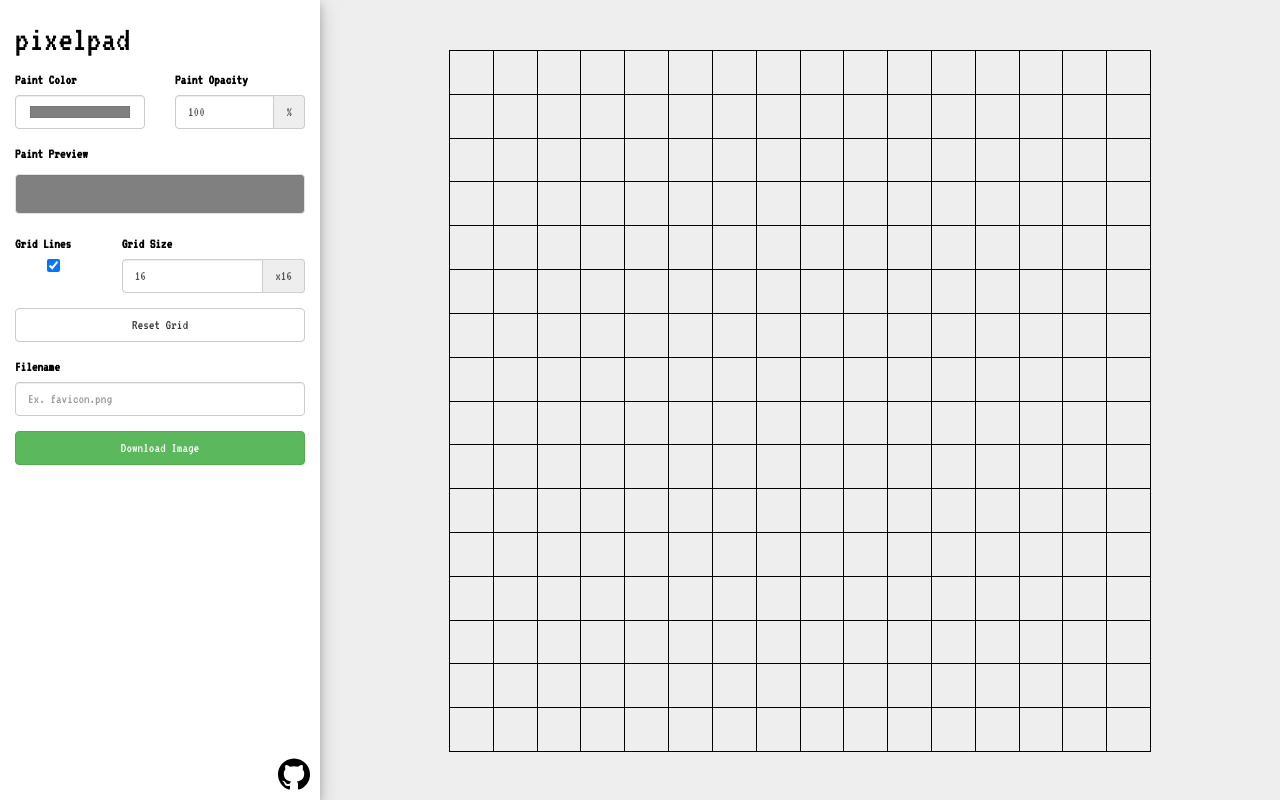
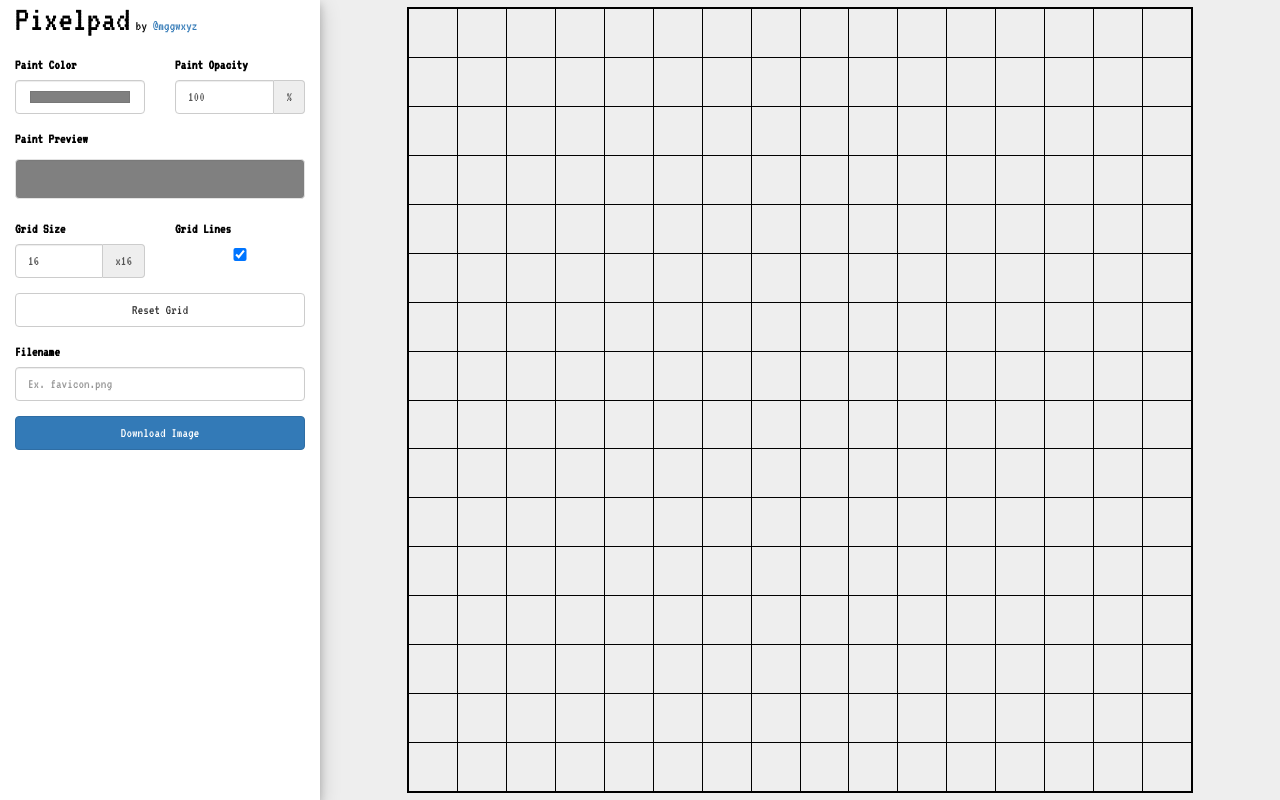
Before and after one commit to mgg9xv/jquery-sketchpad, a plain HTML site: page index.html in a window 1280 px wide. Drawn offline with nearby package versions, Linux system fonts and the light colour scheme.

Commit message:
minor updates

```diff
--- a/css/main.css
+++ b/css/main.css
@@ -1,19 +1,17 @@
 html,body {
     height: 100%;
     weight: 100%;
-    font-family: 'VT323', monospace;
-}
-
-h1 {
-    display: inline-block;
-}
-
-body {
     margin: 0;
     padding: 0;
 }
 
-.background {
+#main-heading {
+    margin: 0 0 15px 0;
+    display: inline-block;
+}
+
+#main-container {
+    height: 100%;
     background-color: #eeeeee;
     font-family: 'VT323', monospace;
 }
@@ -32,15 +30,24 @@ body {
     display: block;
     text-align: center;
     font-size: 32px;
-    margin: 0 auto;
-    padding: 6px 12px;
+}
+
+#grid-panel {
+    height: 100%;
+    position: relative;
 }
 
 #grid-container {
-    margin: 0 auto;
-    margin-top: 50px;
+    position: absolute;
+    top: 50%;
+    left: 50%;
+    transform: translate(-50%, -50%);
     border: 1px solid black;
-    /* box-shadow: 0 4px 8px 0 rgba(0, 0, 0, 0.2), 0 6px 20px 0 rgba(0, 0, 0, 0.19); */
+}
+
+#grid-table {
+    width: 100%;
+    height: 100%;
 }
 
 table {
@@ -58,30 +65,3 @@ th, td {
     color: black;
     box-shadow: 0 4px 8px 0 rgba(0, 0, 0, 0.2), 0 6px 20px 0 rgba(0, 0, 0, 0.19);
 }
-
-#grid-panel {
-    height: 100%;
-}
-
-input[type=button] {
-    margin-top: 10px;
-    margin-bottom: 10px;
-}
-
-.center-child  {
-    text-align: center;
-}
-
-.bottom-right {
-    right: 0;
-    bottom: 0;
-    position: absolute;
-}
-
-.align-right {
-    float: right;
-}
-
-img {
-    margin: 10px;
-}
--- a/index.html
+++ b/index.html
@@ -1,9 +1,9 @@
 <!DOCTYPE html>
 <html lang="en">
     <head>
-        <title>pixelpad</title>
+        <title>Pixelpad</title>
         <meta name="viewport" content="width=device-width, initial-scale=1.0">
-        <link rel="icon" type="image/x-icon" href="./images/favicon.ico">
+        <link rel="icon" type="image/x-icon" href="./images/pixelpad-icon-1.png">
 
         <!-- CSS Dependencies -->
         <link href="https://fonts.googleapis.com/css?family=VT323" rel="stylesheet">
@@ -13,12 +13,15 @@
 
     </head>
     <body>
-        <div class="container-fluid full-height background">
+        <div id="main-container" class="container-fluid">
             <div class="row full-height">
                 <div id="control-panel" class="full-height col-md-3 col-sm-4 col-xs-12">
                     <div class="row">
                         <div class="col-xs-12">
-                            <h1>pixelpad</h1>
+                            <h1 id="main-heading">Pixelpad</h1>
+                            <span>
+                                by <a href="https://github.com/mggwxyz">@mggwxyz</a>
+                            </span>
                         </div>
                     </div>
                     <div class="row form-group">
@@ -46,18 +49,18 @@
                         </div>
                     </div>
                     <div class="row form-group">
-                        <div class="col-xs-4">
-                            <label for="grid-toggle">Grid Lines</label>
-                            <div class="center-child">
-                                <input id="grid-toggle" class="btn-block" type="checkbox" checked>
-                            </div>
-                        </div>
-                        <div class="col-xs-8">
+                        <div class="col-xs-6">
                             <label for="grid-size">Grid Size</label>
                             <div class="input-group">
                                 <input id="grid-size-input" type="number" name="grid-size" value="16" min="1" max="64" class="form-control"
                                     aria-describedby="grid-size-addon">
                                 <span class="input-group-addon" id="grid-size-addon">x16</span>
+                            </div>
+                        </div>
+                        <div class="col-xs-6">
+                            <label for="grid-toggle">Grid Lines</label>
+                            <div class="center-child">
+                                <input id="grid-toggle" class="btn-block" type="checkbox" checked>
                             </div>
                         </div>
                     </div>
@@ -72,17 +75,14 @@
                             <input id="file-name-input" class="btn-block form-control" type="text" placeholder="Ex. favicon.png">
                         </div>
                         <div class="form-group">
-                            <div class="text-center">
-                                <a id="download-button" class="btn btn-success btn-block">Download Image</a>
-                            </div>
+                            <input id="download-button" class="btn btn-primary btn-block text-center" value="Download Image">
                         </div>
                     </form>
-                    <a class="bottom-right" href="https://github.com/mggwxyz/pixelpad">
-                        <img src="./images/black-github-mark.svg" width="32px">
-                    </a>
                 </div>
                 <div id="grid-panel" class="full-height col-md-9 col-sm-8 col-xs-12">
-                    <table id="grid-container"></table>
+                    <div id="grid-container">
+                        <table id="grid-table"></table>
+                    </div>
                 </div>
             </div>
         </div>
--- a/js/main.js
+++ b/js/main.js
@@ -135,7 +135,7 @@ $(document).ready(function(){
 
 function setUpSquares(px){
     for ( var i = 0; i < px; i++) {
-        $('#grid-container').append('<tr></tr>');
+        $('#grid-table').append('<tr></tr>');
         for ( var j = 0; j < px; j++) {
             $('tr:last-child').append("<td class='square'></td>");
         }
@@ -148,10 +148,10 @@ function resize(){
     var width = $('#grid-panel').width();
     var height = $('#grid-panel').height();
     if( height < width) {
-        $('#grid-container').height(height - 100);
-        $('#grid-container').width(height - 100);
+        $('#grid-container').height(height - 16);
+        $('#grid-container').width(height - 16);
     } else {
-        $('#grid-container').height(width - 100);
-        $('#grid-container').width(width - 100);
+        $('#grid-container').height(width - 16);
+        $('#grid-container').width(width - 16);
     }
 }
```
Also changed, not shown: README.md, images/pixelpad-icon-1.png (renamed from images/favicon.ico), images/pixelpad-icon-2.png (added).
